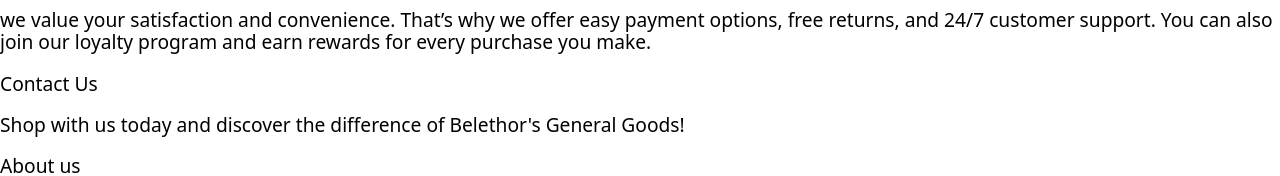
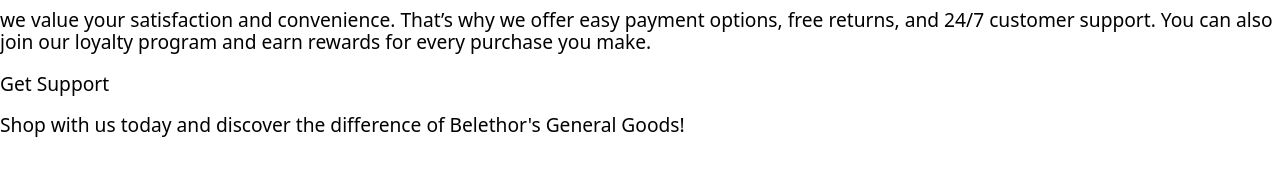
Before and after one commit to mrd010/shopping-cart, a React (Vite) app: page / in a window 1280 px wide. Shown: the part 2659-2835 px from the top of the page. After the commit the page ends 2814 px from the top, so only its background shows below. Built offline with nearby package versions, Linux system fonts and the light colour scheme; a web font is replaced by a local one.

Commit message:
Fix links in homepage

```diff
--- a/src/routes/Home.jsx
+++ b/src/routes/Home.jsx
@@ -2,6 +2,7 @@
 import headerBg from '../assets/images/pexels-gustavo-fring-4173108.jpg';
 import onlineShopImg from '../assets/images/pexels-katrin-bolovtsova-4049870.jpg';
 import supportImg from '../assets/images/pexels-yan-krukau-8867213.jpg';
+import { Link } from 'react-router-dom';
 
 const StyledHeader = styled.header`
   background-image: url(${headerBg});
@@ -30,7 +31,7 @@
             Browse our wide range of products across different categories and find what you are
             looking for in just a few clicks.
           </p>
-          <a href="#">Shop Now</a>
+          <Link to="../shop">Shop Now</Link>
         </section>
         <section>
           <img src={supportImg} alt="support" />
@@ -39,11 +40,10 @@
             free returns, and 24/7 customer support. You can also join our loyalty program and earn
             rewards for every purchase you make.
           </p>
-          <a href="#">Contact Us</a>
+          <Link to="../support">Get Support</Link>
         </section>
         <section>
           <p>Shop with us today and discover the difference of Belethor&apos;s General Goods!</p>
-          <a href="#">About us</a>
         </section>
       </main>
     </div>
```
